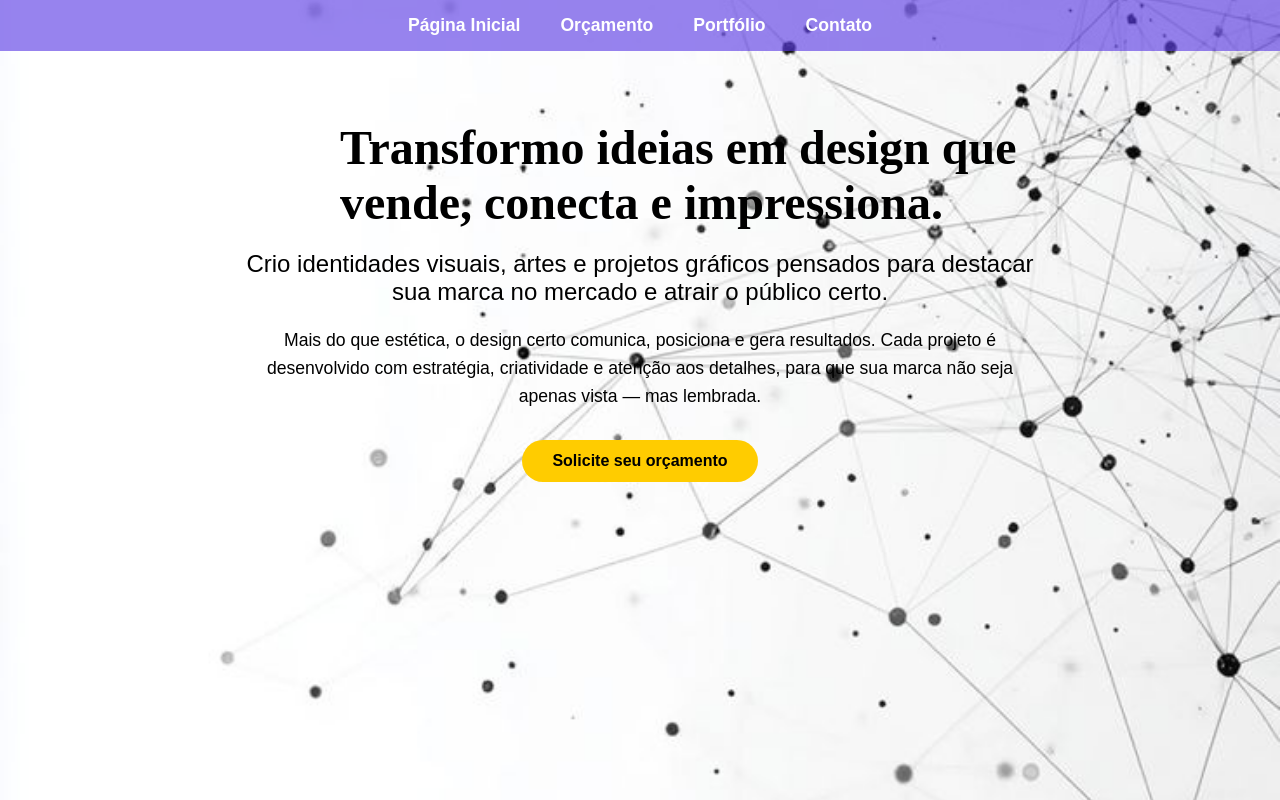
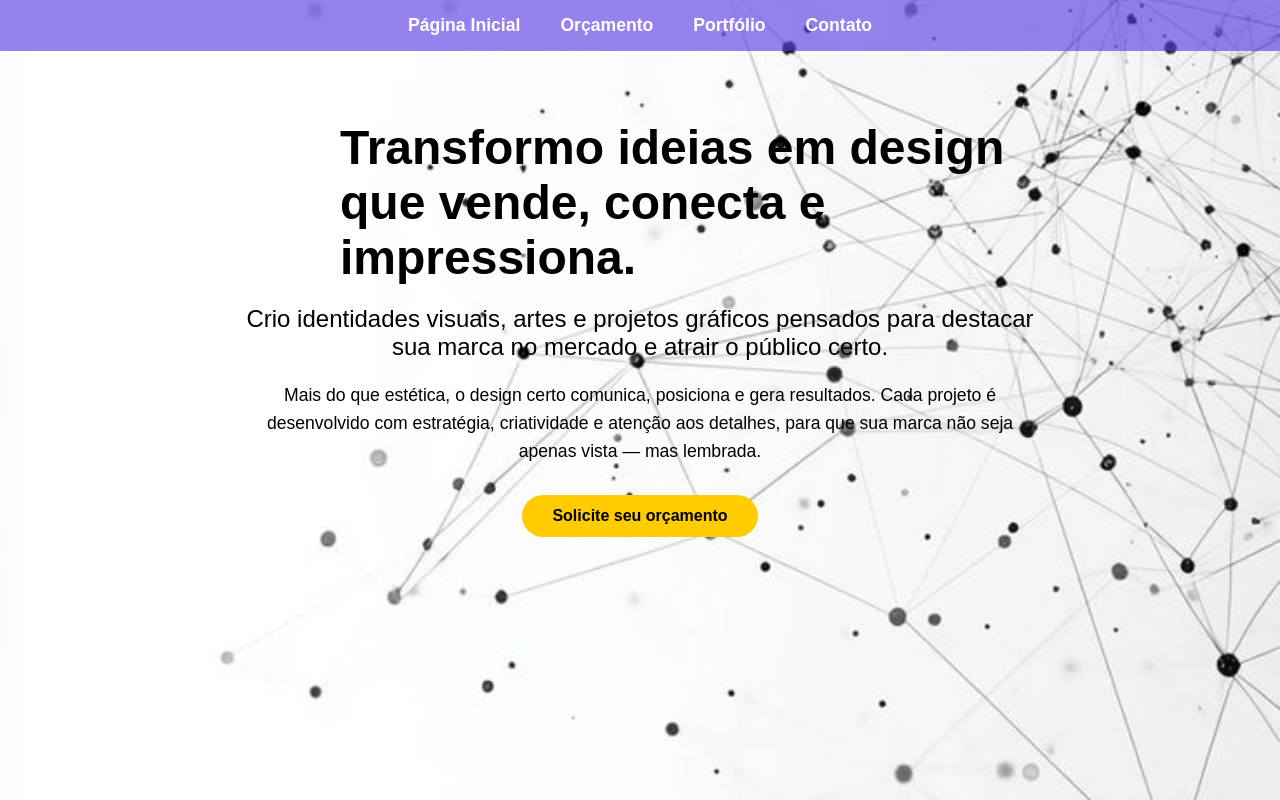
Before and after one commit to BrennoTreggi/landing-page, a plain HTML site: page index.html in a window 1280 px wide. Drawn offline with Linux system fonts and the light colour scheme; a web font is replaced by a local one.

Commit message:
Update styles.css

```diff
--- a/styles.css
+++ b/styles.css
@@ -38,8 +38,8 @@
 }
 
 body {
-    font-family: 'Arial', sans-serif;
-    color: hwb(0 100% 0%);
+    font-family: 'MinhaFonte', sans-serif;
+    color: hwb(0 0% 100%);
     background: url('imagens/Layout/Fundo.jpg') no-repeat center center/cover;
     height: 100vh;
     position: relative; /* para permitir posicionamento absoluto dos elementos internos */
@@ -115,7 +115,6 @@ html {
     font-size: 3rem;
     margin-left: 100px;
     text-align: left;
-    font-family:'woff5';
 }
 
 .conteudo-inicio h2 {
```
